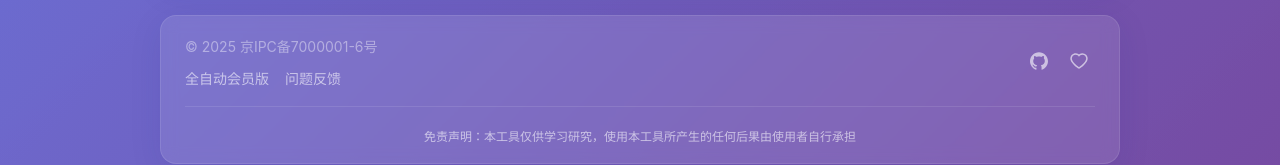
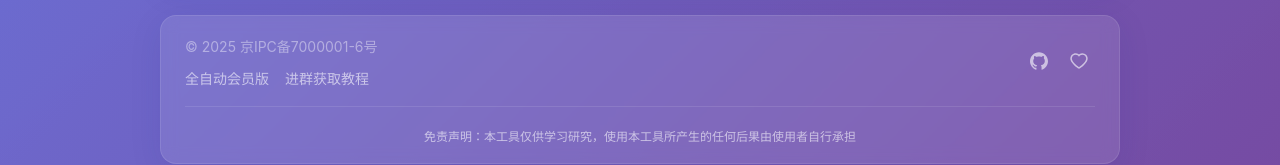
Before and after one commit to 53039843/ze1, a Next.js app: page / in a window 1280 px wide. Shown: the part 895-1060 px from the top of the page. Built offline with nearby package versions, Linux system fonts and the light colour scheme.

Commit message:
Update Footer.js

```diff
--- a/components/Footer.js
+++ b/components/Footer.js
@@ -26,7 +26,7 @@ const Footer = () => {
               全自动会员版
             </Link>
             <Link href="https://qm.qq.com/q/pnDAFtRpo4" target="_blank" className="footer-link">
-              问题反馈
+              进群获取教程
             </Link>
           </Space>
         </div>
```
